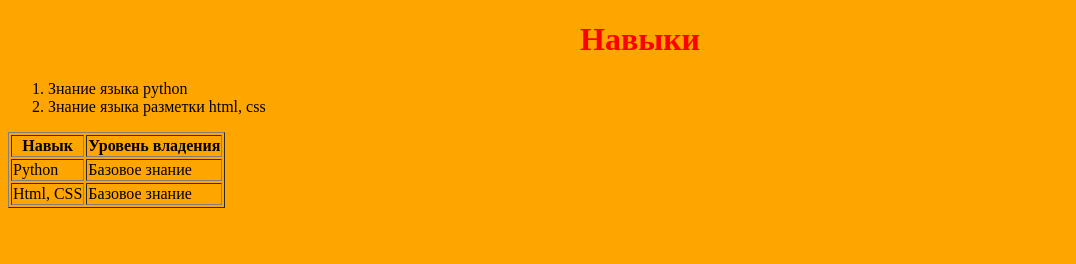
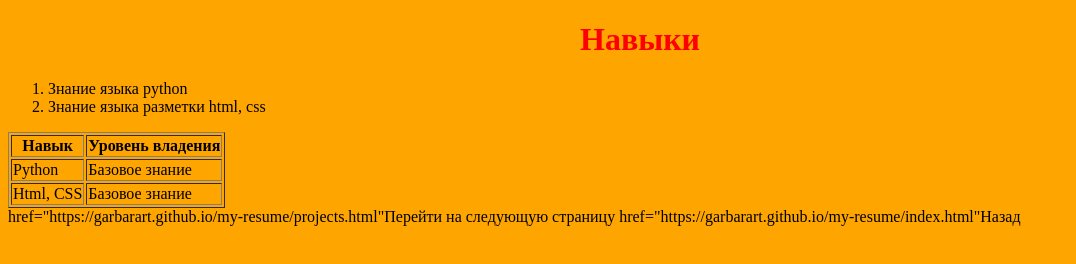
Before and after one commit to garbarart/my-resume, a plain HTML site: page skills.html in a window 1280 px wide. Shown: the whole page, without its empty margins (0-1076 px from the left). Drawn offline with Linux system fonts and the light colour scheme.

Commit message:
Update skills.html

```diff
--- a/skills.html
+++ b/skills.html
@@ -38,5 +38,7 @@
                 <td>Базовое знание</td>
             </tr>
         </table>
+        <a>href="https://garbarart.github.io/my-resume/projects.html"Перейти на следующую страницу</a>
+        <a>href="https://garbarart.github.io/my-resume/index.html"Назад</a>
     </body>
 </html>
```
